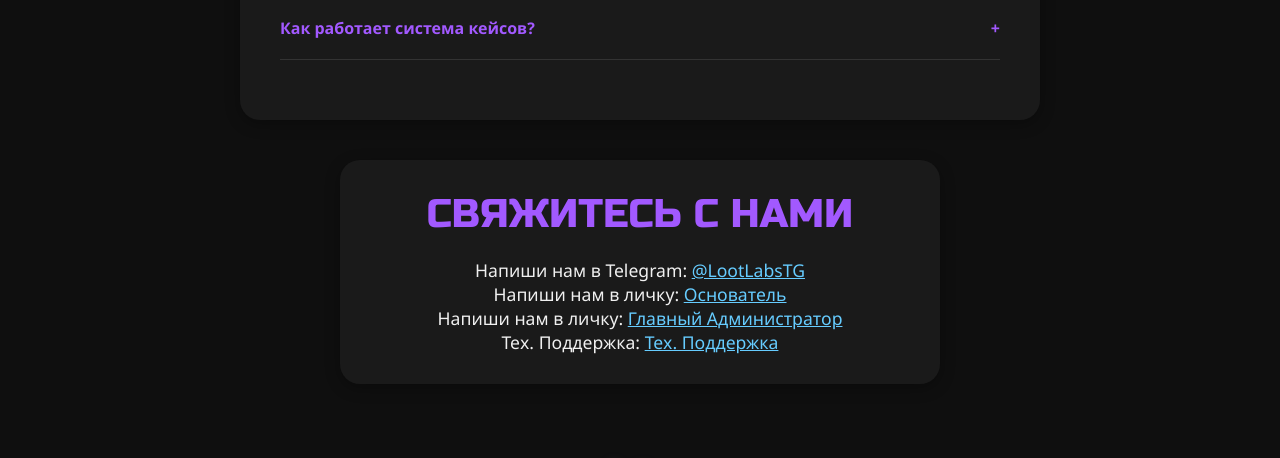
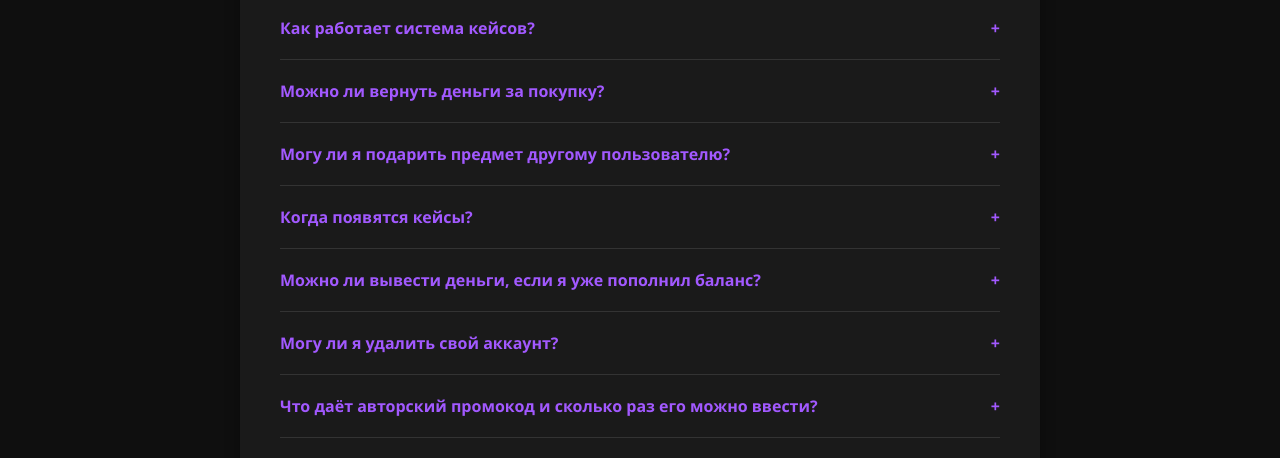
Before and after one commit to HumoatStudio/LootLabs, a plain HTML site: page Support.html in a window 1280 px wide. Shown: the part 2069-2527 px from the top of the page. Drawn offline with Linux system fonts and the light colour scheme; no server answers.

Commit message:
Add files via upload

```diff
--- a/Support.html
+++ b/Support.html
@@ -158,7 +158,7 @@
       </div>
       <nav>
         <a href="index.html">Главная</a>
-        <a href="case.html">Кейсы</a>
+        <a href="Jobs.html">Кейсы</a>
         <a href="support.html" class="active">Поддержка</a>
       </nav>
     </header>
@@ -259,6 +259,66 @@
           Кейсы содержат случайные предметы разной редкости. При открытии кейса вы получаете один случайный предмет из возможных. Шансы на выпадение каждого предмета указаны в описании кейса.
         </div>
       </div>
+
+      <div class="faq-item">
+        <div class="faq-question" onclick="toggleAnswer(this)">
+          Можно ли вернуть деньги за покупку?
+          <span>+</span>
+        </div>
+        <div class="faq-answer">
+          Возврат средств возможен в случае ошибки списания или технической неисправности. Пожалуйста, обратитесь в поддержку для рассмотрения вашего запроса.
+        </div>
+      </div>
+
+      <div class="faq-item">
+        <div class="faq-question" onclick="toggleAnswer(this)">
+          Могу ли я подарить предмет другому пользователю?
+          <span>+</span>
+        </div>
+        <div class="faq-answer">
+          На данный момент прямой передачи предметов между пользователями нет. Следите за обновлениями — мы работаем над этой функцией.
+        </div>
+      </div>
+
+      <div class="faq-item">
+        <div class="faq-question" onclick="toggleAnswer(this)">
+          Когда появятся кейсы?
+          <span>+</span>
+        </div>
+        <div class="faq-answer">
+          Мы активно работаем над запуском кейсов! Ожидаемое время появления — в ближайших обновлениях. Следите за новостями на сайте и в наших социальных сетях, чтобы не пропустить анонс.
+        </div>
+      </div>
+
+      <div class="faq-item">
+        <div class="faq-question" onclick="toggleAnswer(this)">
+          Можно ли вывести деньги, если я уже пополнил баланс?
+          <span>+</span>
+        </div>
+        <div class="faq-answer">
+          Средства, зачисленные на баланс, не подлежат выводу. Пополнение предназначено исключительно для использования внутри платформы (покупка кейсов, предметов и других услуг).
+        </div>
+      </div>
+
+      <div class="faq-item">
+        <div class="faq-question" onclick="toggleAnswer(this)">
+          Могу ли я удалить свой аккаунт?
+          <span>+</span>
+        </div>
+        <div class="faq-answer">
+          В данный момент функция удаления аккаунта недоступна. Мы планируем добавить эту возможность в будущих обновлениях.
+        </div>
+      </div>
+
+      <div class="faq-item">
+        <div class="faq-question" onclick="toggleAnswer(this)">
+          Что даёт авторский промокод и сколько раз его можно ввести?
+          <span>+</span>
+        </div>
+        <div class="faq-answer">
+          Авторский промокод даёт скидку в зависимости от его уровня. Ввести промокод можно только один раз.
+        </div>
+      </div>
     </section>
 
     <section class="section" style="background-color: #1a1a1a; border-radius: 20px; padding: 30px; max-width: 600px; margin: 40px auto; box-shadow: 0 4px 15px rgba(0, 0, 0, 0.3);">
```
Also changed, not shown: Jobs.html (+0 -1 lines), case.html (+0 -1 lines).
